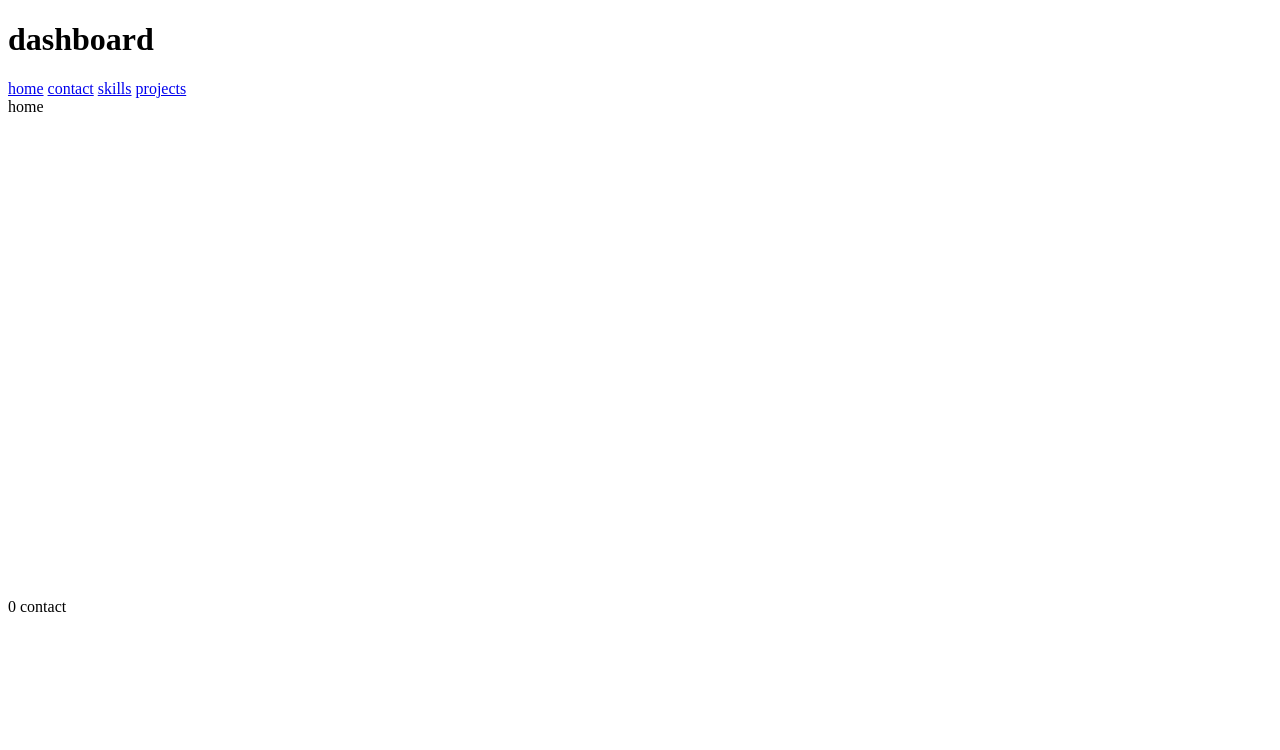
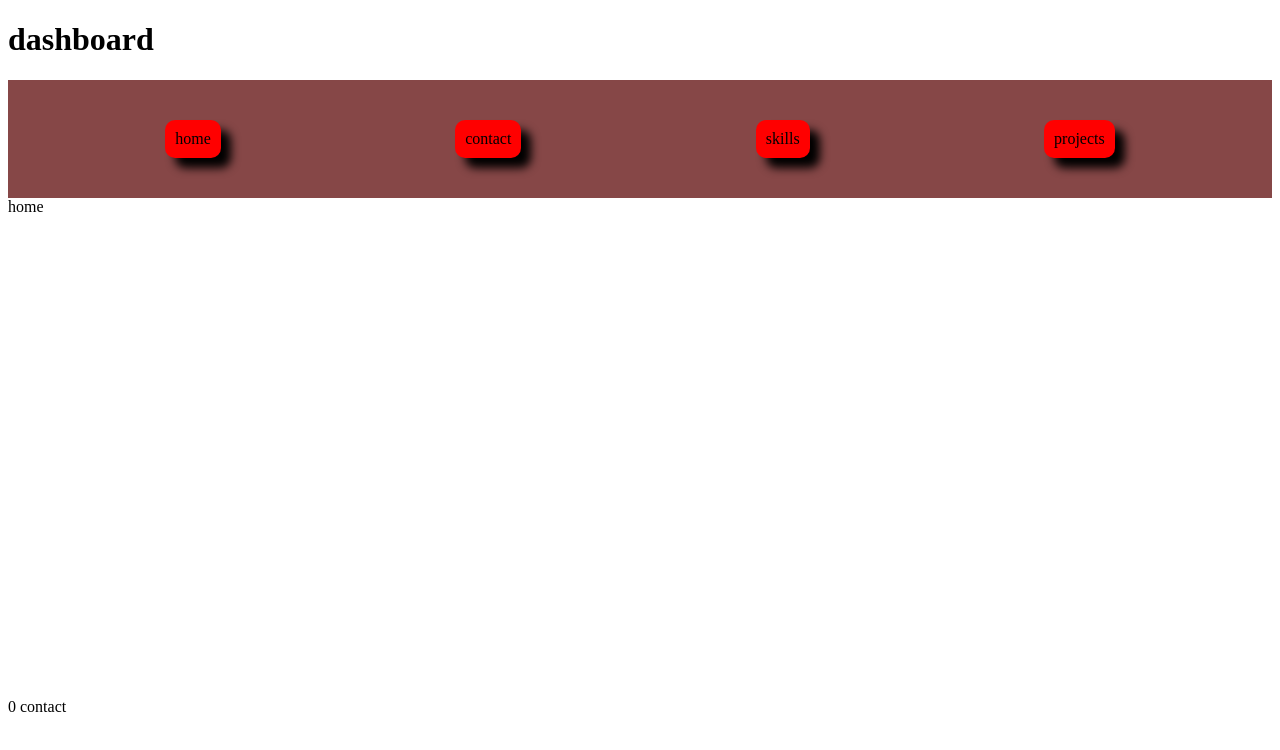
Before and after one commit to DEBUGWIZARD333/arun, a plain HTML site: page form.html in a window 1280 px wide. Shown: the top 750 px of the page. Drawn offline with Linux system fonts and the light colour scheme.

Commit message:
html added

```diff
--- a/form.html
+++ b/form.html
@@ -1,6 +1,26 @@
 <!DOCTYPE html>
 <html lang="en">
 <head>
+    <style>
+        nav{
+            display: flex;
+            justify-content: space-around;
+            background-color: rgb(134, 71, 71);
+            padding: 40px;
+        }
+        a{
+            text-decoration: none;
+            background-color:red;
+        color: black;
+        padding: 10px;
+         border-radius: 10px;
+        box-shadow: 10px 10px 10px;
+        }
+        a:hover{
+            background-color: blue;
+            color: aquamarine;
+        }
+    </style>
     <meta charset="UTF-8">
     <meta name="viewport" content="width=device-width, initial-scale=1.0">
     <title>Document</title>
```
Also changed, not shown: debug.html (added, +23 -0 lines), developer.html (added, +35 -0 lines).
